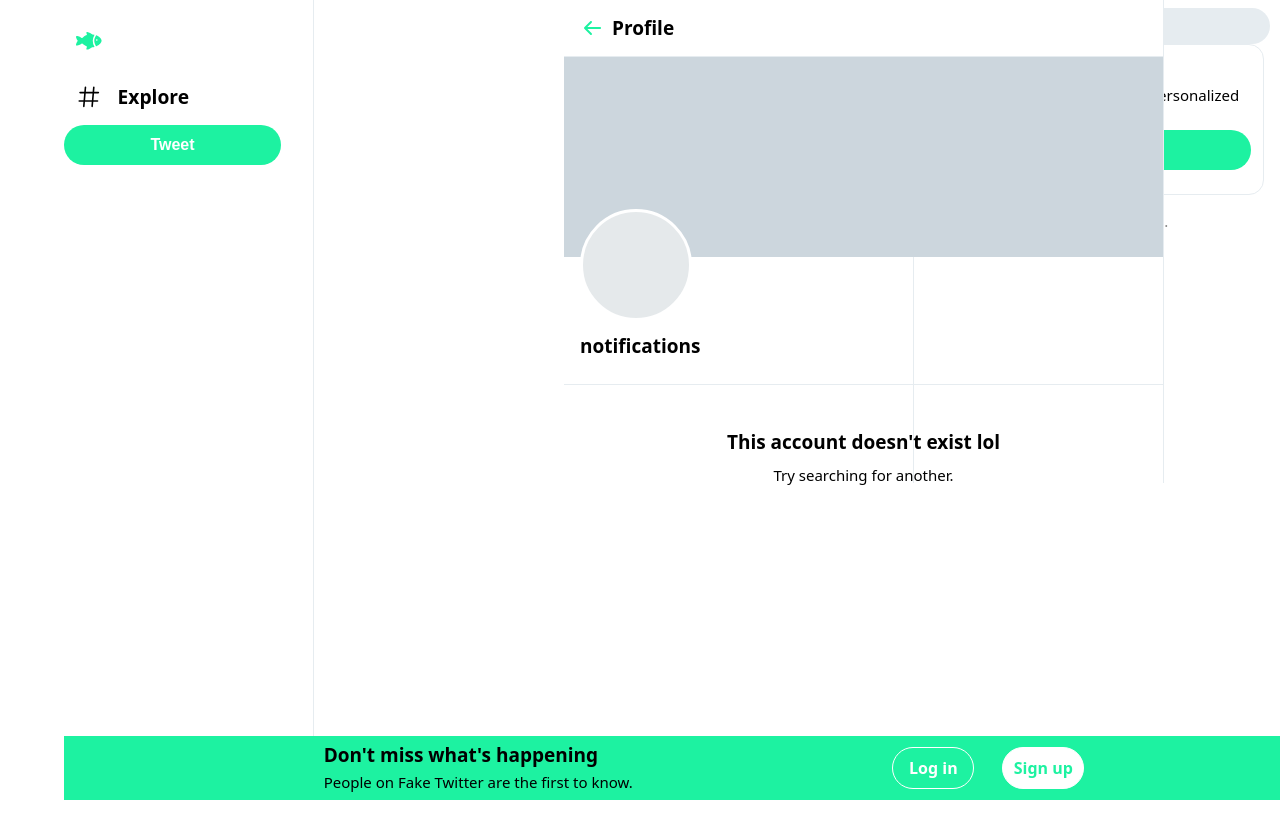
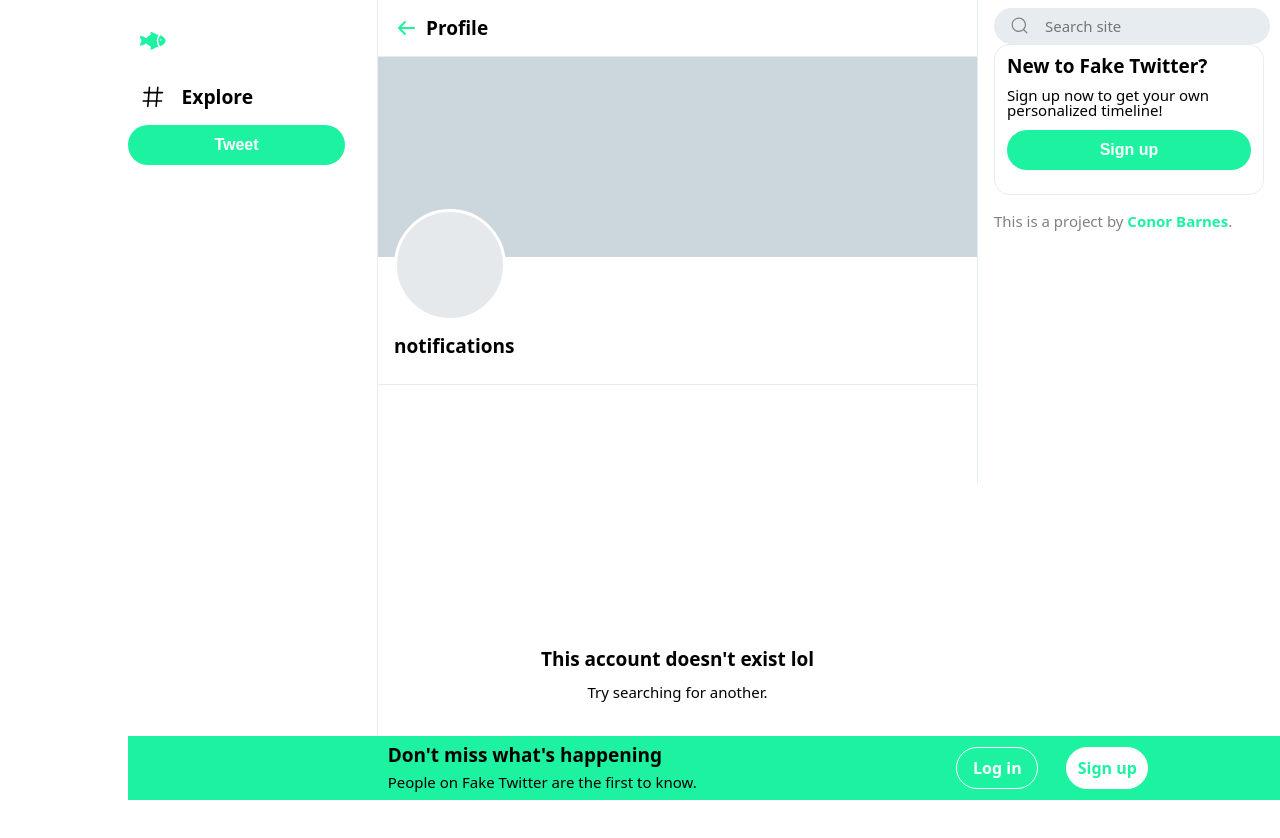
Before and after one commit to ideopunk/twitter-clone, a React (Create React App) app: page /notifications in a window 1280 px wide. Shown: the top 838 px of the page. Before the commit the page ends 800 px from the top, so only its background shows below. Built offline with nearby package versions, Linux system fonts and the light colour scheme; no server answers; the database is empty.

Commit message:
tablet styling and 404 display fix

```diff
--- a/src/components/NotFound.js
+++ b/src/components/NotFound.js
@@ -8,7 +8,7 @@ const NotFound = (props) => {
 
 	console.log(useLocation());
 	return (
-		<div className="profile center-feed">
+		<>
 			<div className="profile-header">
 				<Link
 					to="/"
@@ -31,7 +31,7 @@ const NotFound = (props) => {
 				<h3 style={{ marginBottom: "1rem" }}>This account doesn't exist lol</h3>
 				<p>Try searching for another.</p>
 			</div>
-		</div>
+		</>
 	);
 };
 
--- a/src/components/reusables/Search.js
+++ b/src/components/reusables/Search.js
@@ -36,7 +36,7 @@ const Search = (props) => {
 				</svg>
 				<input
 					className="search-input"
-					placeholder="Search hashtags or users"
+					placeholder="Search site"
 					value={searchPhrase}
 					required
 					onChange={(e) => handleChange(e)}
--- a/src/style/App.scss
+++ b/src/style/App.scss
@@ -35,7 +35,13 @@ textarea {
 .App {
 	display: flex;
 	box-sizing: border-box;
-	padding-left: 5vw;
+	padding-left: 10vw;
+}
+
+@media (max-width: 1200px) {
+	.App {
+		padding-left: 5vw;
+	}
 }
 
 @media (max-width: 1000px) {
--- a/src/style/_menu.scss
+++ b/src/style/_menu.scss
@@ -229,7 +229,7 @@
 	}
 }
 
-@media (max-width: 991px) {
+@media (max-width: 1000px) {
 	.tweet-li {
 		background-color: $sitecolor;
 		width: 2rem;
```
